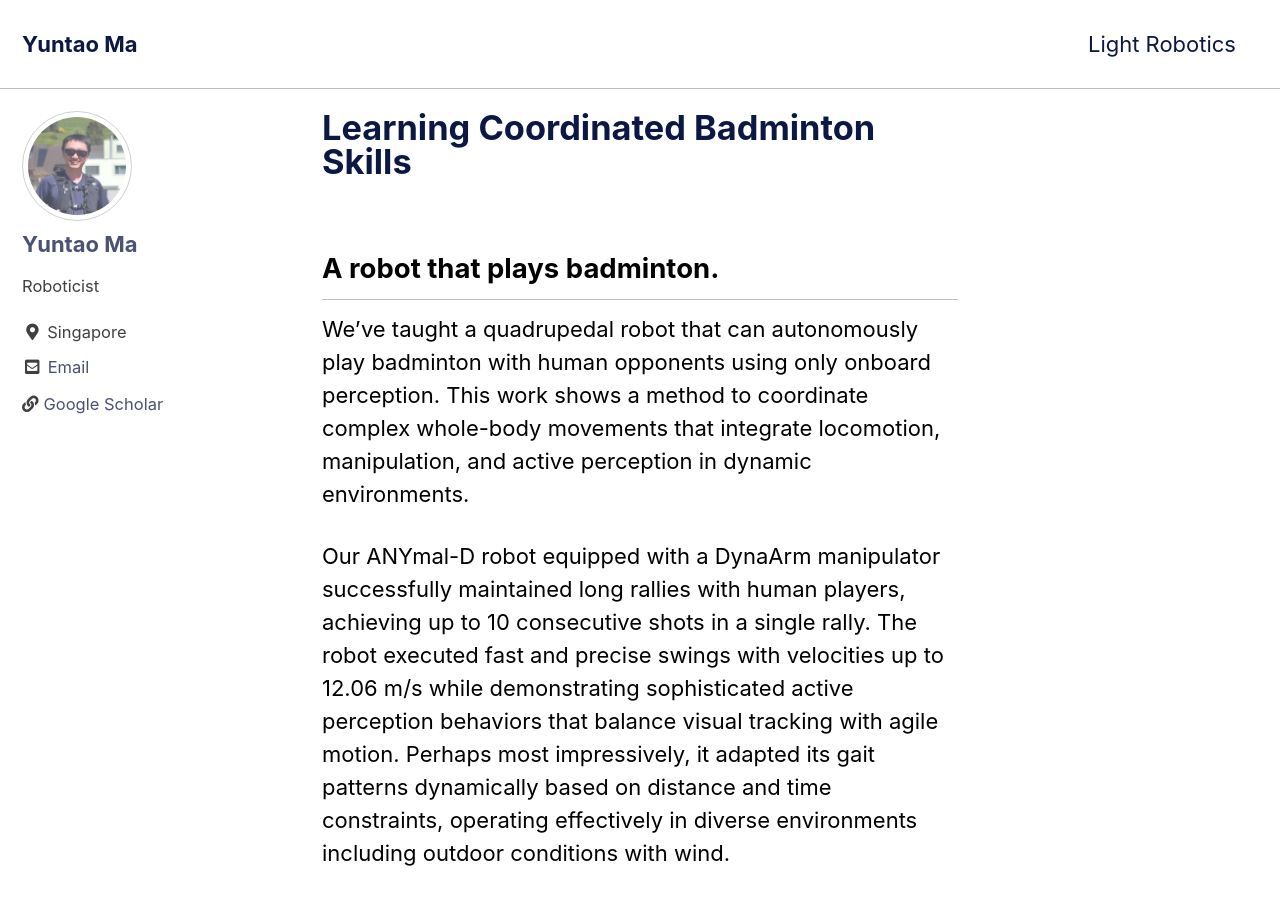
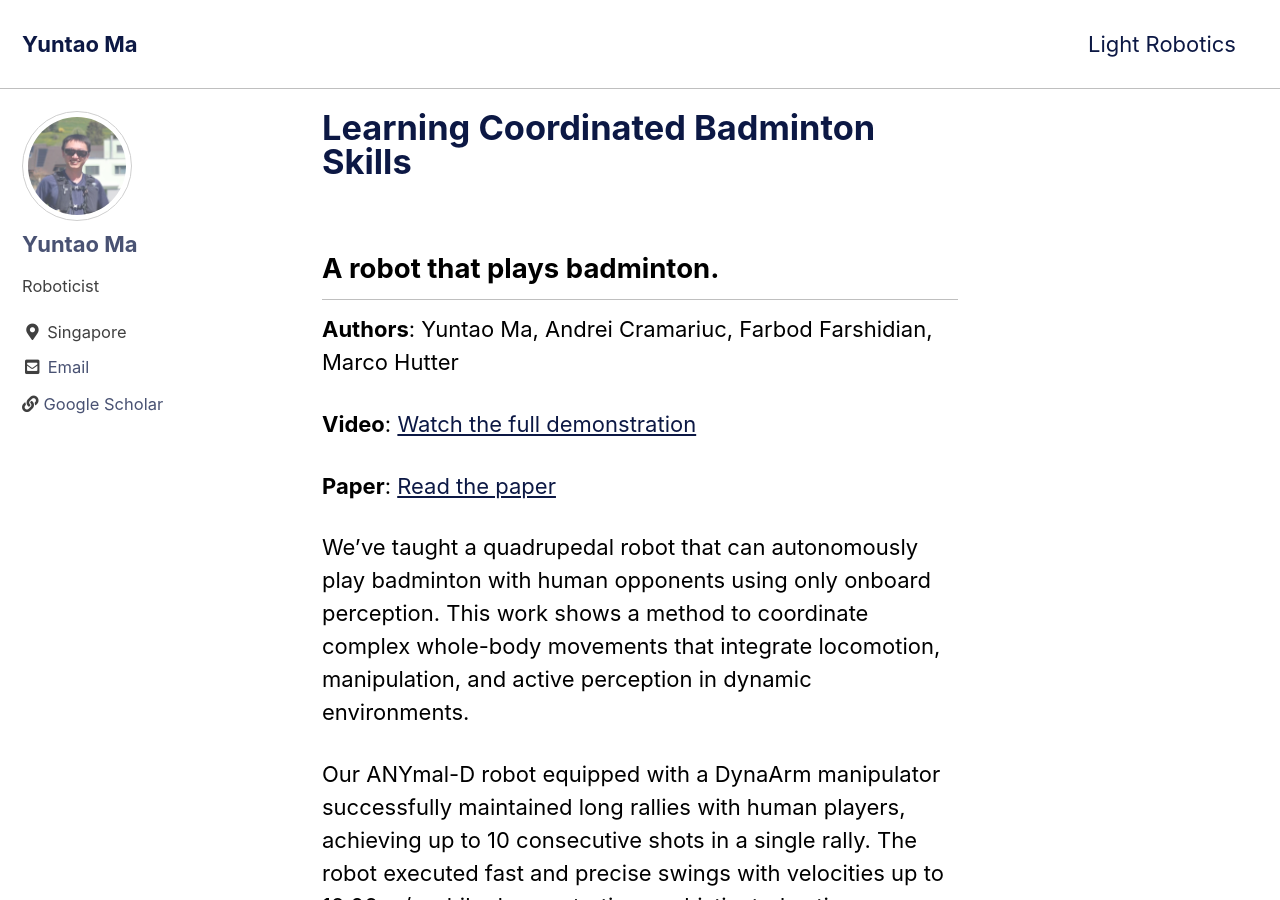
Before and after one commit to articuno144/articuno144.github.io, a Jekyll site: the page built from _posts/2025-05-29-Learning-agile-badminton-skills.md, in a window 1280 px wide and 900 px high. Built offline with Jekyll 4.4.1, drawn with Linux system fonts in a browser that asks for light colours; cached includes are drawn as plain includes; some of the changed text lies outside the part shown.

Commit message:
link update

```diff
--- a/_posts/2025-05-29-Learning-agile-badminton-skills.md
+++ b/_posts/2025-05-29-Learning-agile-badminton-skills.md
@@ -5,6 +5,13 @@ header:
 ---
 
 ## A robot that plays badminton.
+
+
+**Authors**: Yuntao Ma, Andrei Cramariuc, Farbod Farshidian, Marco Hutter
+
+**Video**: [Watch the full demonstration](https://youtu.be/zYuxOVQXVt8)
+
+**Paper**: [Read the paper](https://www.science.org/doi/10.1126/scirobotics.adu3922)
 
 We've taught a quadrupedal robot that can autonomously play badminton with human opponents using only onboard perception. This work shows a method to coordinate complex whole-body movements that integrate locomotion, manipulation, and active perception in dynamic environments.
 
```
Also changed, not shown: other parts of _posts/2025-05-29-Learning-agile-badminton-skills.md (+0 -4 lines), index.md (+1 -1 lines).
